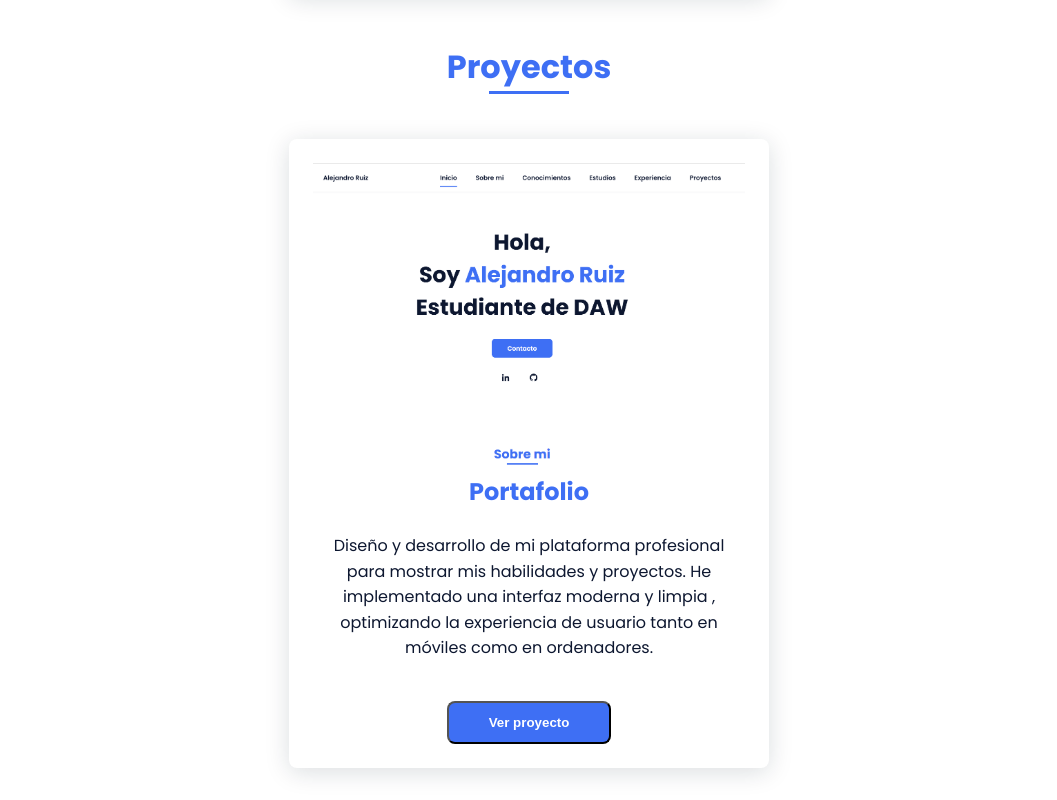
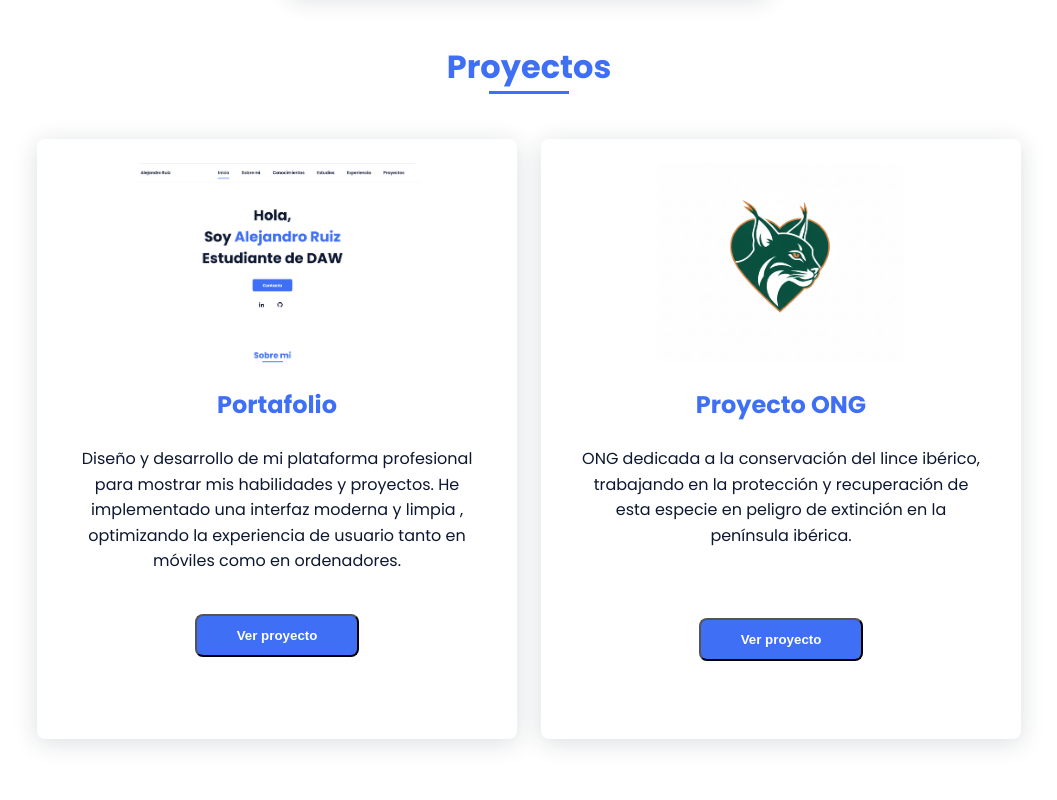
Before and after one commit to alejandroruizsantana/Mi-portafolio, a plain HTML site: page index.html in a window 1280 px wide. Shown: the part 3120-3920 px from the top of the page, without its empty margins (111-1168 px from the left). Drawn offline with nearby package versions, Linux system fonts and the light colour scheme.

Commit message:
Actualización portfolio

```diff
--- a/assets/css/styles.css
+++ b/assets/css/styles.css
@@ -412,7 +412,7 @@ img {
 
 
 .experiencia__description ul{
-  list-style: square;
+  list-style: none;
 
 }
 
@@ -451,7 +451,7 @@ height: 7em;
 .proyectos__data {
     text-align: center;
     padding: 1.5rem;
-    min-height: auto;
+    height: 600px;
     border-radius: 0.5rem;
     box-shadow: 0px 4px 25px rgba(14, 36, 49, 0.15);
     transition: 0.5s !important;
@@ -460,11 +460,24 @@ height: 7em;
     margin-bottom: 2rem;
 }
 
+@media screen and (min-width: 768px) {
+  .proyectos__container {
+    flex-direction: row;
+  }
+}
+
 .titulo_proyectos {
   color: var(--first-color);
   margin-bottom: 1.5rem; /* Separa el título del párrafo */
     display: block;        /* Asegura que el margen funcione correctamente */
 
+}
+
+.portafolio__img {
+    height: 200px;
+    object-fit: cover;
+    border-radius: 0.5rem;
+    margin-bottom: 1rem;
 }
 
 
@@ -475,6 +488,10 @@ height: 7em;
   margin-bottom: 2.5rem; /* Separa el párrafo del botón */
     line-height: 1.6;      /* Mejora la lectura al separar las líneas de texto */
     padding: 0 1rem;       /* Margen interno para que el texto no toque los bordes */
+}
+
+.proyectos__description {
+    height: 250px;
 }
 
 .boton_proyectos a {
@@ -494,6 +511,10 @@ height: 7em;
   transform: scale(1.1) !important; /* Subimos a 1.1 para que el cambio sea muy obvio */
     z-index: 100;
 
+}
+
+.proyectos__data:nth-child(2) .boton_proyectos {
+    margin-top: 30px;
 }
 
 
--- a/index.html
+++ b/index.html
@@ -197,6 +197,20 @@
                     </div>
                 </div>
             </div>
+
+            <div class="proyectos__data">
+                <div class="estudios__names">
+                    <img src="assets/img/Lince.png" alt="Logo ONG" class="portafolio__img">
+                    <div class="proyectos__description">
+
+                        <h2><span class="titulo_proyectos">Proyecto ONG</span></h2>
+
+                        <p>ONG dedicada a la conservación del lince ibérico, trabajando en la protección y recuperación de esta especie en peligro de extinción en la península ibérica.</p>
+                       <button type="submit" class="boton_proyectos"><a href="#">Ver proyecto</a></button>
+
+                    </div>
+                </div>
+            </div>
         </div>
     </section>
 
```
Also changed, not shown: assets/img/Lince.png (added).
